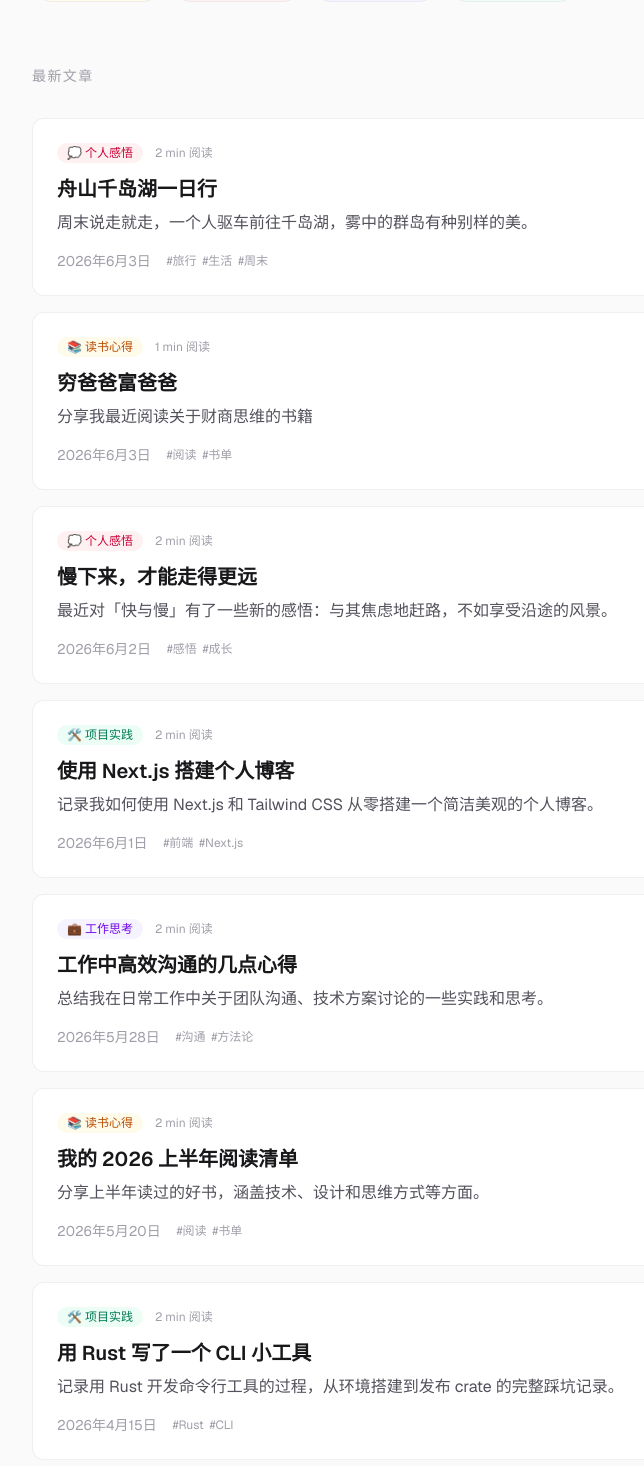
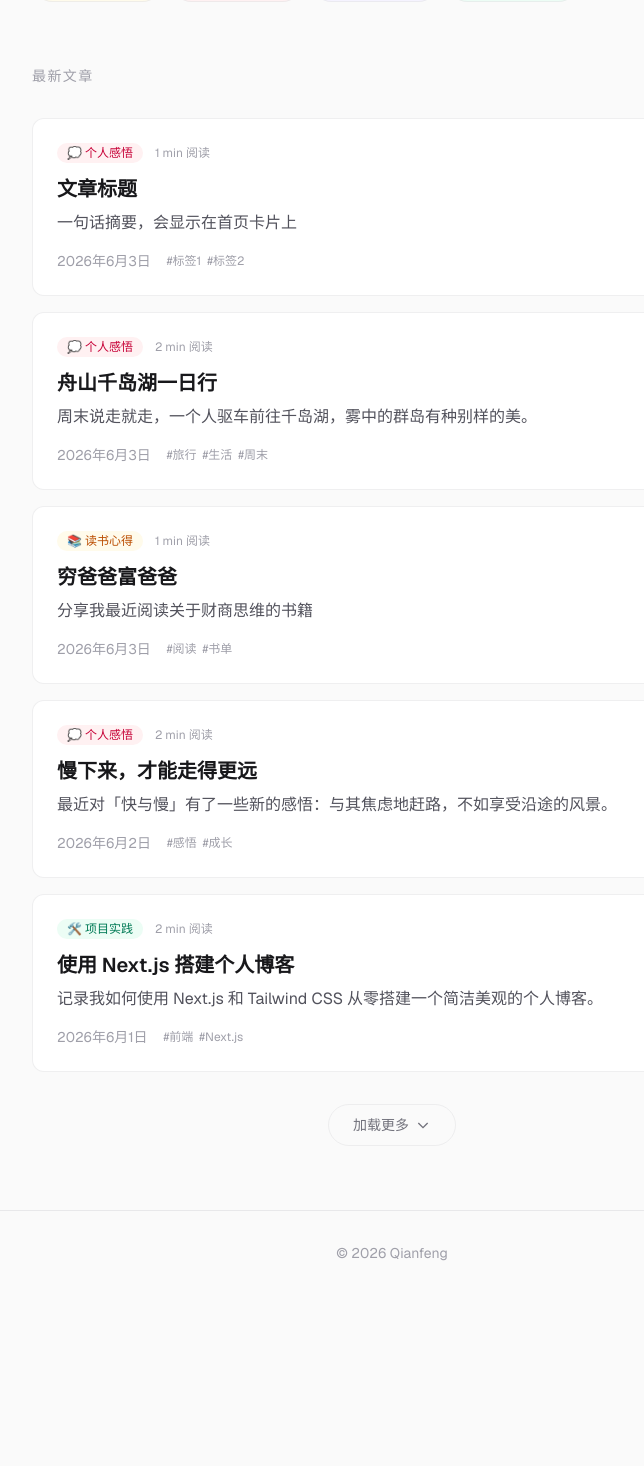
Before and after one commit to 2000fang/qianfeng-blog, a Next.js app: page / in a window 1280 px wide. Shown: the part 344-1810 px from the top of the page, without its empty margins (248-892 px from the left). After the commit the page ends 1639 px from the top, so only its background shows below. Built offline with nearby package versions, Linux system fonts and the light colour scheme.

Commit message:
新增：文章模板文件

```diff
--- a/app/about/page.tsx
+++ b/app/about/page.tsx
@@ -2,7 +2,7 @@ import type { Metadata } from "next";
 
 export const metadata: Metadata = {
   title: "关于",
-  description: "关于 Qianfeng 和他的博客",
+  description: "关于谦锋 和他的博客",
 };
 
 export default function AboutPage() {
@@ -14,7 +14,7 @@ export default function AboutPage() {
 
       <div className="mt-8 space-y-5 text-zinc-600 leading-relaxed dark:text-zinc-400">
         <p>
-          嘿，我是 Qianfeng，一名热爱技术的开发者。
+          嘿，我是谦锋，一名热爱技术的开发者。
         </p>
         <p>
           这个博客是我的数字花园 🌱，用来记录日常工作中的技术探索、项目实践的踩坑与收获，
--- a/app/layout.tsx
+++ b/app/layout.tsx
@@ -2,6 +2,7 @@ import type { Metadata } from "next";
 import { Geist, Geist_Mono } from "next/font/google";
 import Header from "@/components/header";
 import Footer from "@/components/footer";
+import BackToTop from "@/components/back-to-top";
 import "./globals.css";
 
 const geistSans = Geist({
@@ -40,6 +41,7 @@ export default function RootLayout({
         <Header />
         <main className="flex-1">{children}</main>
         <Footer />
+        <BackToTop />
       </body>
     </html>
   );
--- a/app/page.tsx
+++ b/app/page.tsx
@@ -1,7 +1,7 @@
 import Link from "next/link";
 import { getSortedPosts } from "@/lib/posts";
 import { categoryList } from "@/lib/categories";
-import PostCard from "@/components/post-card";
+import PostList from "@/components/post-list";
 
 export default function Home() {
   const posts = getSortedPosts();
@@ -52,11 +52,7 @@ export default function Home() {
             还没有文章，在 posts/ 目录下添加 .md 文件吧 ✨
           </p>
         ) : (
-          <div className="grid gap-4">
-            {posts.map((post) => (
-              <PostCard key={post.slug} post={post} />
-            ))}
-          </div>
+          <PostList posts={posts} />
         )}
       </section>
     </div>
--- /dev/null
+++ b/components/back-to-top.tsx
@@ -0,0 +1,33 @@
+"use client";
+
+import { useEffect, useState } from "react";
+
+export default function BackToTop() {
+  const [visible, setVisible] = useState(false);
+
+  useEffect(() => {
+    const onScroll = () => {
+      setVisible(window.scrollY > 400);
+    };
+    window.addEventListener("scroll", onScroll, { passive: true });
+    return () => window.removeEventListener("scroll", onScroll);
+  }, []);
+
+  const scrollToTop = () => {
+    window.scrollTo({ top: 0, behavior: "smooth" });
+  };
+
+  if (!visible) return null;
+
+  return (
+    <button
+      onClick={scrollToTop}
+      className="fixed bottom-8 right-8 z-50 flex h-10 w-10 items-center justify-center rounded-full border border-zinc-200/80 bg-white/90 shadow-sm backdrop-blur transition-all hover:border-zinc-300 hover:shadow-md dark:border-zinc-700/80 dark:bg-zinc-900/90 dark:hover:border-zinc-600"
+      aria-label="返回顶部"
+    >
+      <svg className="h-4 w-4 text-zinc-500 dark:text-zinc-400" fill="none" stroke="currentColor" strokeWidth="2" viewBox="0 0 24 24">
+        <path d="M5 15l7-7 7 7" />
+      </svg>
+    </button>
+  );
+}
--- /dev/null
+++ b/components/post-list.tsx
@@ -0,0 +1,36 @@
+"use client";
+
+import { useState } from "react";
+import type { Post } from "@/lib/posts";
+import PostCard from "./post-card";
+
+const PAGE_SIZE = 5;
+
+export default function PostList({ posts }: { posts: Post[] }) {
+  const [visibleCount, setVisibleCount] = useState(PAGE_SIZE);
+  const visiblePosts = posts.slice(0, visibleCount);
+  const hasMore = visibleCount < posts.length;
+
+  return (
+    <>
+      <div className="grid gap-4">
+        {visiblePosts.map((post) => (
+          <PostCard key={post.slug} post={post} />
+        ))}
+      </div>
+      {hasMore && (
+        <div className="mt-8 text-center">
+          <button
+            onClick={() => setVisibleCount((c) => c + PAGE_SIZE)}
+            className="inline-flex items-center gap-1.5 rounded-full border border-zinc-200/60 px-6 py-2.5 text-sm text-zinc-500 transition-all hover:border-zinc-300 hover:text-zinc-700 dark:border-zinc-700/60 dark:text-zinc-400 dark:hover:border-zinc-600 dark:hover:text-zinc-200"
+          >
+            加载更多
+            <svg className="h-4 w-4" fill="none" stroke="currentColor" strokeWidth="2" viewBox="0 0 24 24">
+              <path d="M19 9l-7 7-7-7" />
+            </svg>
+          </button>
+        </div>
+      )}
+    </>
+  );
+}
--- /dev/null
+++ b/posts/_template.md
@@ -0,0 +1,9 @@
+---
+title: "文章标题"
+date: "2026-06-03"
+excerpt: "一句话摘要，会显示在首页卡片上"
+category: "thoughts"
+tags: ["标签1", "标签2"]
+---
+
+正文开始...
```
